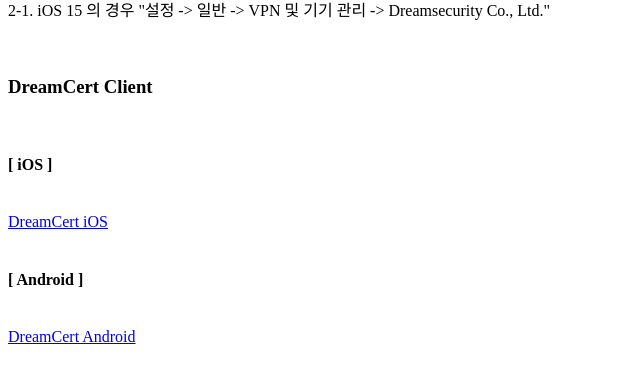
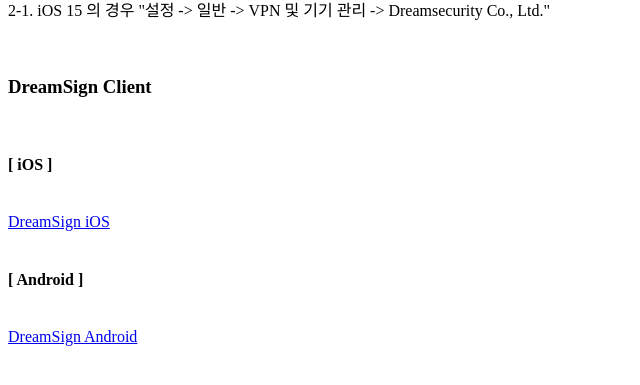
Before and after one commit to dreamsd1t/DreamSign, a plain HTML site: page index.html in a window 1280 px wide. Shown: the part 257-642 px from the top of the page, 0-640 px from the left. Drawn offline with Linux system fonts and the light colour scheme.

Commit message:
Update index.html

```diff
--- a/index.html
+++ b/index.html
@@ -25,16 +25,16 @@
 
     <br><br><br>
 
-    <h3>DreamCert Client</h3>
+    <h3>DreamSign Client</h3>
     <br>
     <h4>[ iOS ]</h4>
     <br>
-    <a href="itms-services://?action=download-manifest&url=https://dl.dropboxusercontent.com/s/rupfo7pmxgtyfzf/manifest.plist">DreamCert iOS</a>
+    <a href="itms-services://?action=download-manifest&url=https://dl.dropboxusercontent.com/s/rupfo7pmxgtyfzf/manifest.plist">DreamSign iOS</a>
 
     <br><br>
     <h4>[ Android ]</h4>
     <br>
-    <a href="https://dl.dropboxusercontent.com/s/0612h3qw3mvjikg/dreamAuth_S.apk">DreamCert Android</a>
+    <a href="https://dl.dropboxusercontent.com/s/0612h3qw3mvjikg/dreamAuth_S.apk">DreamSign Android</a>
 
     <br><br>
   </body>
```
